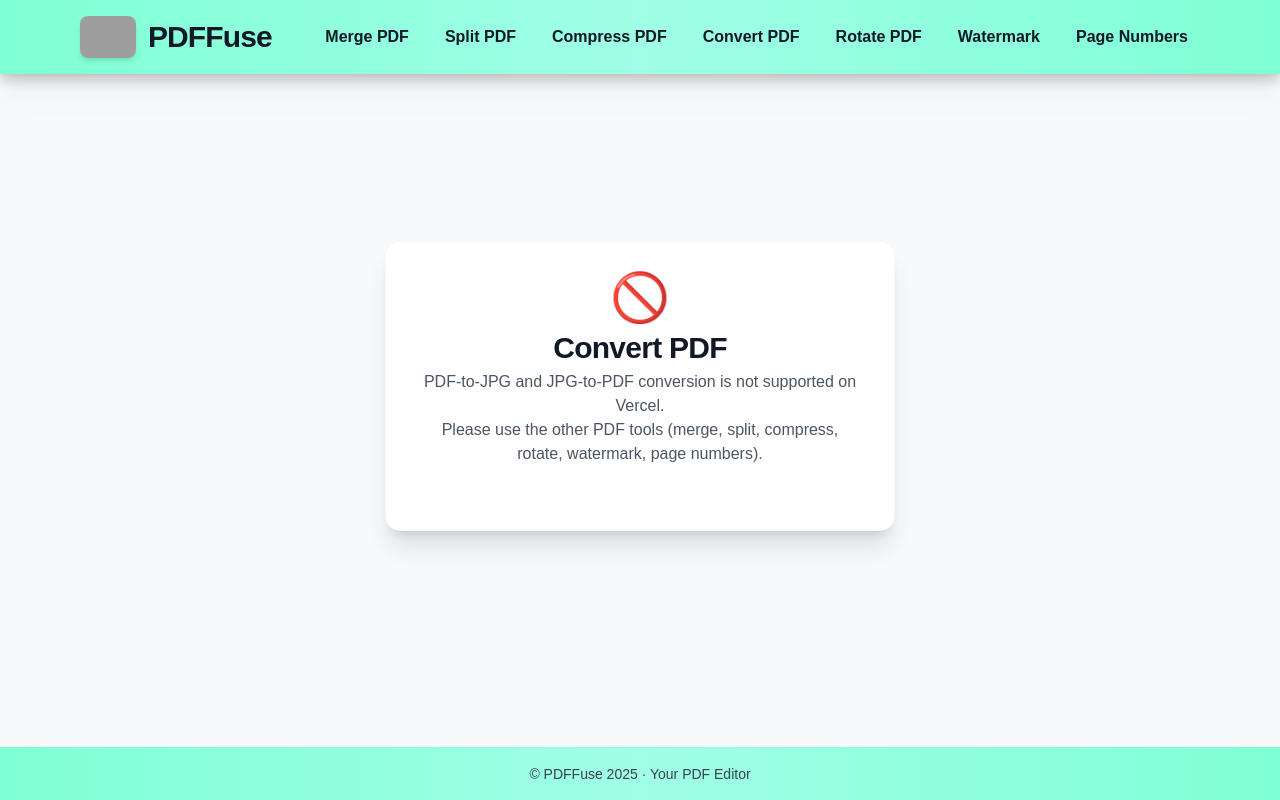
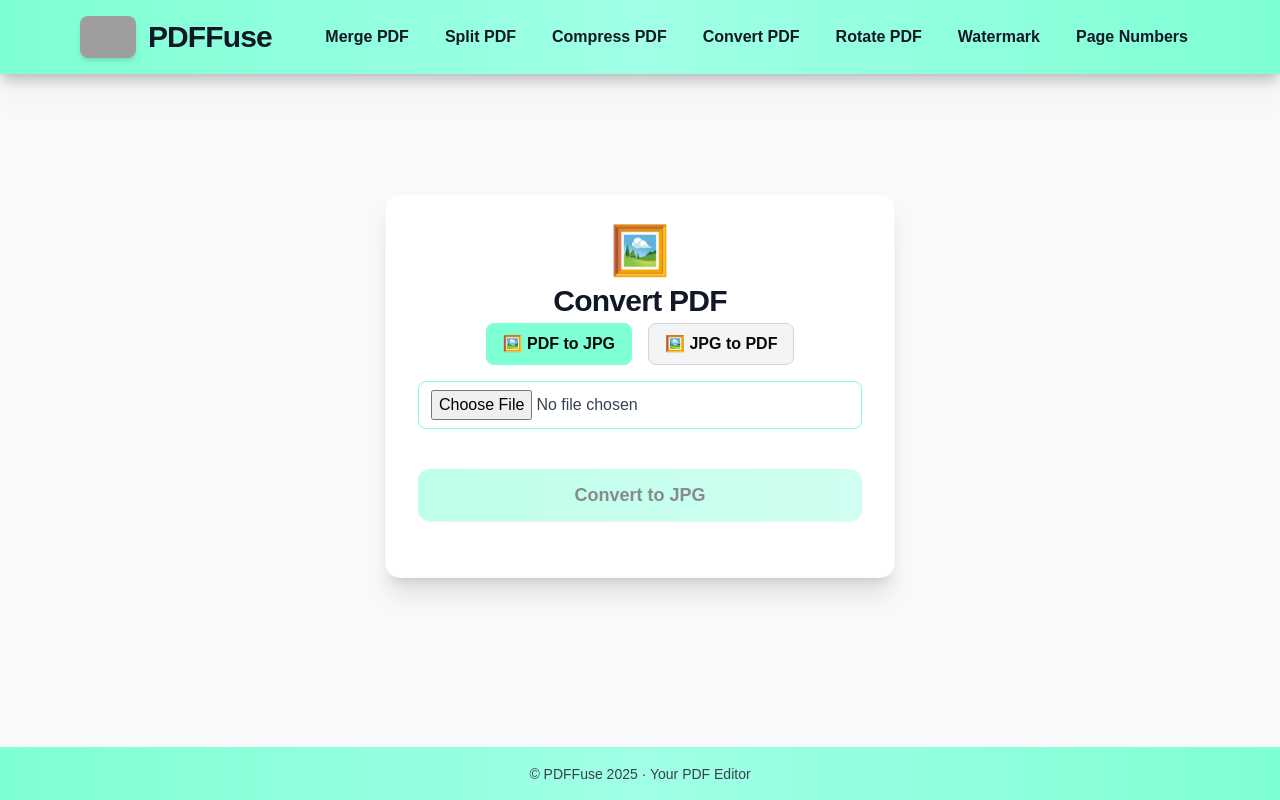
Before and after one commit to brs007brs/PDFFuse, a Next.js app: page /convert in a window 1280 px wide. Built offline with nearby package versions, Linux system fonts and the light colour scheme; grey boxes are pictures that could not be loaded.

Commit message:
Enable PDF-to-JPG and JPG-to-PDF conversion UI for Railway; remove Vercel warning

```diff
--- a/app/convert/page.tsx
+++ b/app/convert/page.tsx
@@ -7,16 +7,90 @@ const conversionOptions = [
 ];
 
 export default function ConvertPDF() {
+  const [option, setOption] = useState(conversionOptions[0].value);
+  const [files, setFiles] = useState<File[]>([]);
+  const [loading, setLoading] = useState(false);
+  const [error, setError] = useState<string | null>(null);
+
+  const handleFileChange = (e: React.ChangeEvent<HTMLInputElement>) => {
+    if (e.target.files) {
+      setFiles(Array.from(e.target.files));
+    }
+  };
+
+  const handleConvert = async () => {
+    setLoading(true);
+    setError(null);
+    try {
+      const formData = new FormData();
+      files.forEach((file) => formData.append(option === "pdf-to-jpg" ? "file" : "files", file));
+      const res = await fetch(`/api/${option}`, {
+        method: "POST",
+        body: formData,
+      });
+      if (!res.ok) throw new Error("Failed to convert file(s)");
+      const blob = await res.blob();
+      const url = window.URL.createObjectURL(blob);
+      const a = document.createElement("a");
+      a.href = url;
+      a.download = option === "pdf-to-jpg" ? "page-1.jpg" : "output.pdf";
+      document.body.appendChild(a);
+      a.click();
+      a.remove();
+      window.URL.revokeObjectURL(url);
+    } catch (err: any) {
+      setError(err.message || "Unknown error");
+    } finally {
+      setLoading(false);
+    }
+  };
+
   return (
     <div className="flex flex-col items-center justify-center min-h-[70vh]">
       <div className="bg-white rounded-2xl shadow-xl border-2 border-transparent bg-clip-padding p-8 max-w-lg w-full relative">
         <div className="flex flex-col items-center mb-6">
-          <span className="text-5xl mb-2">🚫</span>
+          <span className="text-5xl mb-2">{option === "pdf-to-jpg" ? "🖼️" : "🖼️"}</span>
           <h2 className="text-3xl font-extrabold text-gray-900 mb-1 tracking-tight">Convert PDF</h2>
-          <p className="text-gray-600 text-base mb-2 text-center">
-            PDF-to-JPG and JPG-to-PDF conversion is not supported on Vercel.<br />
-            Please use the other PDF tools (merge, split, compress, rotate, watermark, page numbers).
-          </p>
+          <div className="flex gap-4 mb-4">
+            {conversionOptions.map((opt) => (
+              <button
+                key={opt.value}
+                className={`px-4 py-2 rounded-lg font-semibold border ${option === opt.value ? "bg-[#7FFFD4] border-[#7FFFD4]" : "bg-gray-100 border-gray-300"}`}
+                onClick={() => {
+                  setOption(opt.value);
+                  setFiles([]);
+                  setError(null);
+                }}
+                disabled={loading}
+              >
+                {opt.icon} {opt.label}
+              </button>
+            ))}
+          </div>
+          <input
+            type="file"
+            accept={option === "pdf-to-jpg" ? "application/pdf" : "image/jpeg,image/jpg"}
+            multiple={option === "jpg-to-pdf"}
+            onChange={handleFileChange}
+            className="mb-4 block w-full text-gray-700 border border-[#7FFFD4] rounded-lg px-3 py-2 focus:outline-none focus:ring-2 focus:ring-[#7FFFD4]"
+          />
+          <div className="mb-4">
+            {files.length > 0 && (
+              <ul className="list-disc pl-5 text-gray-700 text-sm">
+                {files.map((file, idx) => (
+                  <li key={idx}>{file.name}</li>
+                ))}
+              </ul>
+            )}
+          </div>
+          <button
+            onClick={handleConvert}
+            className="w-full py-3 mt-2 rounded-xl bg-gradient-to-r from-[#7FFFD4] to-[#a0ffe6] text-gray-900 font-bold text-lg shadow hover:from-[#a0ffe6] hover:to-[#7FFFD4] transition disabled:opacity-50"
+            disabled={files.length === 0 || loading}
+          >
+            {loading ? (option === "pdf-to-jpg" ? "Converting to JPG..." : "Converting to PDF...") : (option === "pdf-to-jpg" ? "Convert to JPG" : "Convert to PDF")}
+          </button>
+          {error && <div className="mt-4 text-red-600 text-center">{error}</div>}
         </div>
       </div>
     </div>
```
